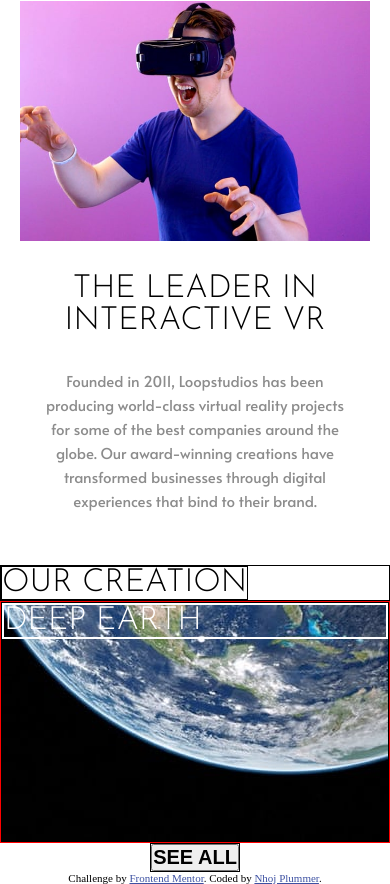
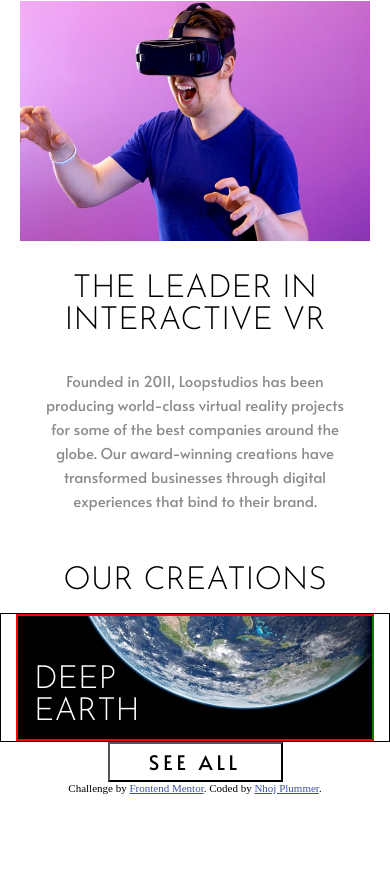
Before and after one commit to Nhoj-Plummer/loopstudio-landing-page, a React (Create React App) app: page / in a window 390 px wide. Shown: the part 735-1619 px from the top of the page. After the commit the page ends 1529 px from the top, so only its background shows below. Built offline with nearby package versions, Linux system fonts and the light colour scheme.

Commit message:
Making progress

```diff
--- a/src/components/Creation/Creation.css
+++ b/src/components/Creation/Creation.css
@@ -5,24 +5,36 @@
 }
 
 .creation-image {
-  border: 1px solid;
   background-repeat: no-repeat;
-  background-position: center;
+  background-size: 100%;
+  border: 1px solid green;
 }
 
 .creation-text {
   font-family: var(--font-family-2);
   font-weight: 300;
   color: var(--color-white);
-  border: 1px solid white;
+  margin-top: 3rem;
+  margin-left: 1rem;
+  width: 50%;
+
+  /* border: 1px solid blue; */
 }
 
 /* Conditional Section */
 /* Mobile Rules */
 @media screen and (max-width: 540px) {
-  .creation-image {
-    height: 240px;
-    width: 100%;
+  .creation-container {
+
+  }
+
+  .creation-image{
+    height: 125px;
+  }
+
+  .creation-text {
+
+
   }
 }
 
--- a/src/containers/Section2/Section2.css
+++ b/src/containers/Section2/Section2.css
@@ -5,21 +5,29 @@
   display: flex;
   align-items: center;
   justify-content: space-between;
-  border: 1px solid;
+
 }
 
 .section2-container h1 {
   font-family: var(--font-family-2);
   font-weight: 300;
-  border: 1px solid;
+
 }
 
-.section2-container h1 button {
+.section2-container h2 {
   font-family: var(--font-family-1);
+  font-weight: 300;
+}
+
+.section2-container-button button {
+  width: 175px;
+  height: 40px;
+  background: var(--color-white);
+  letter-spacing: .25rem;
+
 }
 
 .section2-container-button {
-  border: 1px solid;
   width: fit-content;
 }
 
@@ -27,9 +35,17 @@
 /* Mobile Rules */
 @media screen and (max-width: 540px) {
   .section2-container {
+
   }
 
   .section2-container h1 {
+    margin: auto;
+  }
+
+  .section2-container-creations{
+    border: 1px solid;
+    margin-top: 1rem;
+    padding: 0px 15px 0px 15px;
   }
 
   /* Desktop Button visibility */
--- a/src/containers/Section2/Section2.js
+++ b/src/containers/Section2/Section2.js
@@ -2,7 +2,7 @@
 import "./Section2.css"
 import {Creation} from "../../components/componentsindex"
 import {DesktopEarth} from "../../assets/desktop/indexdesktop"
-import {MobileEarth} from "../../assets/mobile/indexmobile"
+import {MobileEarth, MobileArcade, MobileSoccer, MobileCar, MobileRoad } from "../../assets/mobile/indexmobile"
 
 function getWindowDimensions() {
   const {innerWidth: width, innerHeight: height} = window
@@ -30,22 +30,22 @@
 const Section2 = () => {
   const {width} = useWindowDimensions()
 
-  const image = "https://media.geeksforgeeks.org/wp-content/uploads/rk.png"
-
   const graphicStyle1 = {backgroundImage: width > 540 ? `url(${DesktopEarth})` : `url(${MobileEarth})`}
 
   return (
     <div className="section2-container">
       <div className="section2-container_text">
-        <h1>OUR CREATION</h1>
+        <h1>OUR CREATIONS</h1>
         <div className="section2-container-button desktop">
           <button>
             <h2>SEE ALL</h2>
           </button>
         </div>
       </div>
+      <div className="section2-container-creations">
+        <Creation imageStyle={graphicStyle1} text={"DEEP EARTH"} />
+      </div>
 
-      <Creation imageStyle={graphicStyle1} text={"DEEP EARTH"} />
       <div className="section2-container-button mobile">
         <button>
           <h2>SEE ALL</h2>
```
